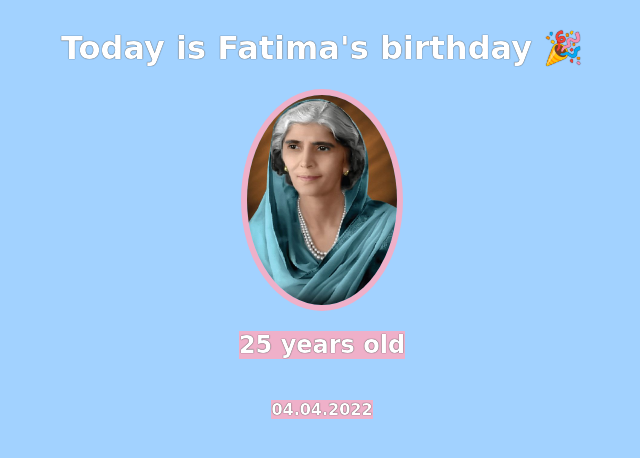
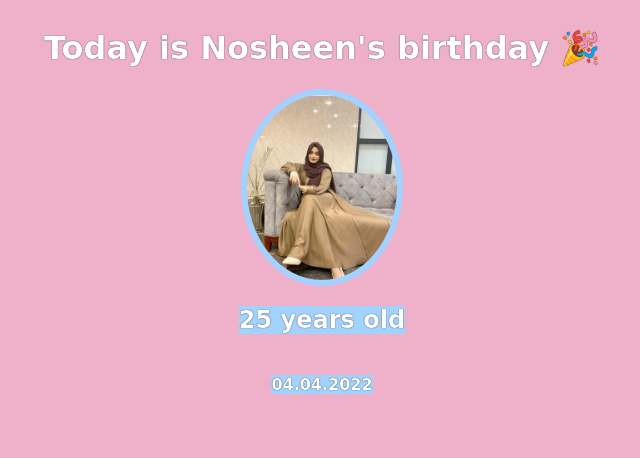
Before and after one commit to Fatima-hub333/Birthday_Gift_Website, a website: page index.html in a window 1280 px wide. Shown: the whole page, without its empty margins (318-958 px from the left). Drawn offline with Linux system fonts and the light colour scheme; a web font is replaced by a local one.

Commit message:
Update image & css sheet

```diff
--- a/index.css
+++ b/index.css
@@ -1,7 +1,7 @@
 body {
   text-align: center;
   font-family: 'Happy Monkey', cursive;
-  background-color: #a2d2ff;
+  background-color: #EFB0C9;
   color: #ffffff;
   display: flex;
   flex-direction: column;
@@ -15,9 +15,15 @@ h1, h4, h2 {
 #bff-img {
   width: 150px;
   border-radius: 50%;
-  border: 6px solid #EFB0C9;
+  border: 6px solid #a2d2ff;
 }
 
 h2, h4 {
-  background-color: #EFB0C9;
+  background-color: #a2d2ff;
 }
+
+#header {
+  display: flex;
+  flex-direction: column;
+  align-items: center;
+}
--- a/index.html
+++ b/index.html
@@ -11,9 +11,11 @@
   <title>Document</title>
 </head>
 <body>
-  <h1>Today is Fatima's birthday  🎉</h1>
-  <img id="bff-img" src="images/FatimaJinnah.jpg" alt="picture">
+  <div id="header">
+  <h1>Today is Nosheen's birthday  🎉</h1>
+  <img id="bff-img" src="images/Nosheen.jpg" alt="picture">
   <h2>25 years old</h2>
   <h4>04.04.2022</h4>
+</div>
 </body>
 </html>
```
Also changed, not shown: images/Nosheen.jpg (added).
